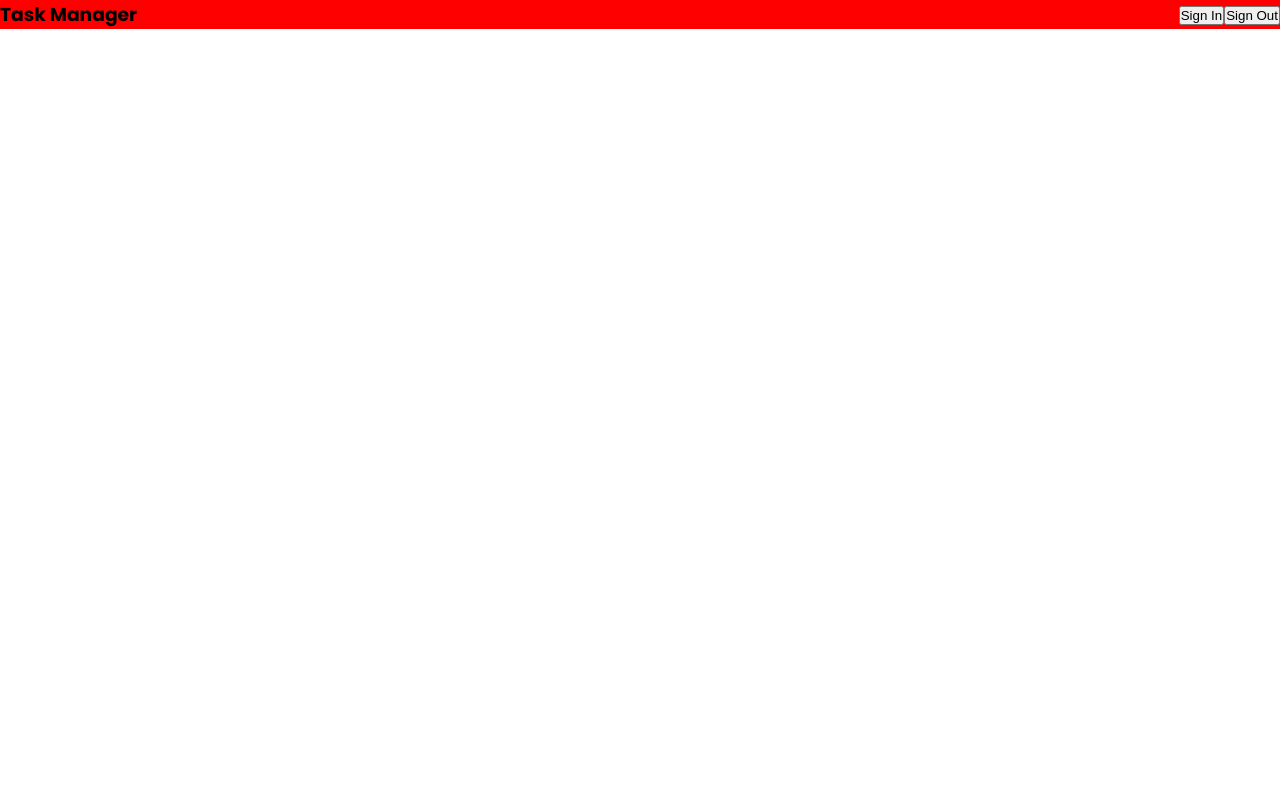
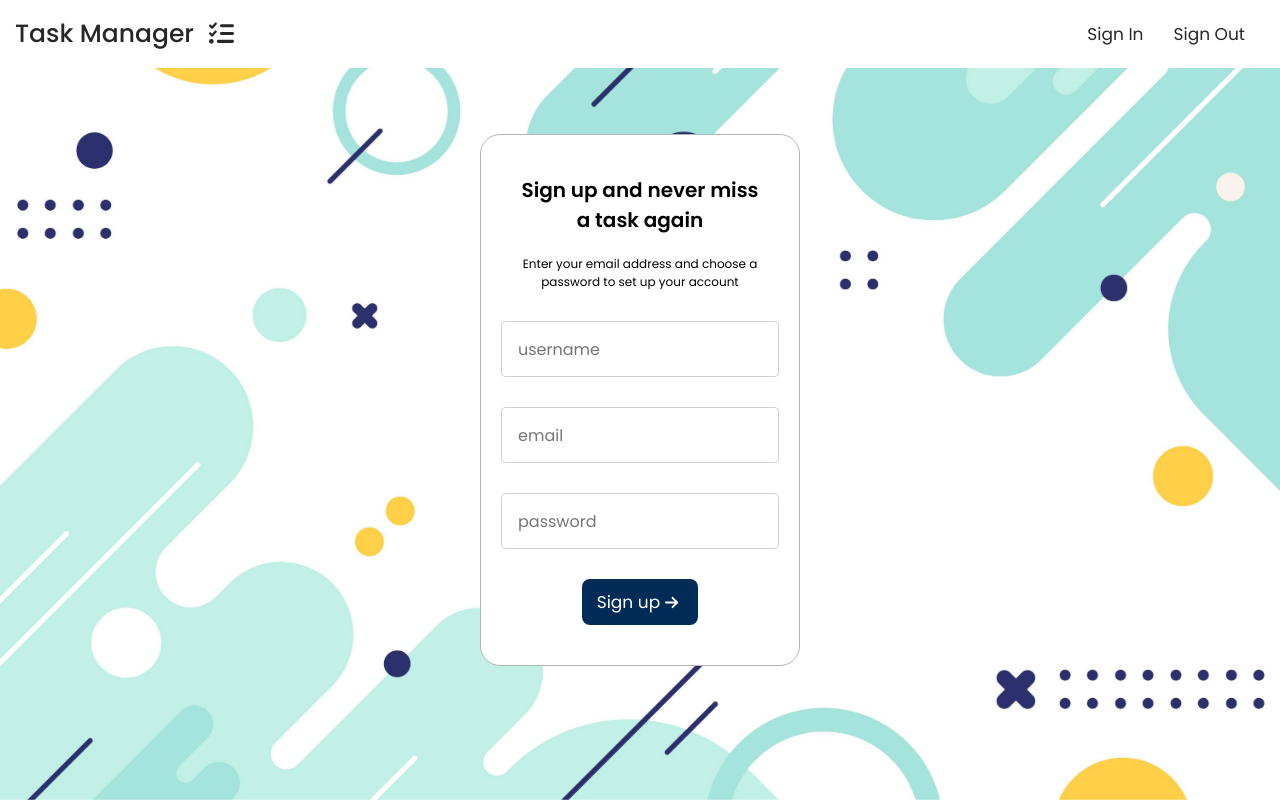
Before and after one commit to tathagat11/Task-Manager-MERN, a React (Vite) app in the folder client/: page / in a window 1280 px wide. Built offline with nearby package versions, Linux system fonts and the light colour scheme.

Commit message:
Sign up and background added

```diff
--- a/client/package.json
+++ b/client/package.json
@@ -10,6 +10,11 @@
     "preview": "vite preview"
   },
   "dependencies": {
+    "@fortawesome/fontawesome-svg-core": "^6.5.1",
+    "@fortawesome/free-brands-svg-icons": "^6.5.1",
+    "@fortawesome/free-regular-svg-icons": "^6.5.1",
+    "@fortawesome/free-solid-svg-icons": "^6.5.1",
+    "@fortawesome/react-fontawesome": "^0.2.0",
     "react": "^18.2.0",
     "react-dom": "^18.2.0",
     "sass": "^1.72.0"
--- a/client/src/App.jsx
+++ b/client/src/App.jsx
@@ -1,11 +1,16 @@
 import './App.css'
 import Header from './components/header/Header'
+import SignUp from './components/registration/SignUp'
+import Background from './components/background/Background'
 
 function App() {
 
   return (
     <>
     <Header/>
+    <Background/>
+      <SignUp/>
+
     </>
   )
 }
--- /dev/null
+++ b/client/src/components/background/Background.jsx
@@ -0,0 +1,12 @@
+import './Background.scss';
+
+
+const Background = () => {
+  return (
+    <div className="bgDiv">
+      <img src='background.jpg' className='bgImg'></img>
+    </div>
+  )
+}
+
+export default Background;
--- /dev/null
+++ b/client/src/components/background/Background.scss
@@ -0,0 +1,14 @@
+.bgDiv {
+    position: fixed;
+    top: 0;
+    left: 0;
+    width: 100%;
+    height: 100%;
+    z-index: -1;
+  }
+
+  .bgImg {
+    width: 100%;
+    height: 100%;
+    object-fit: cover; /* Ensure the image covers the entire background */
+  }
--- a/client/src/components/header/Header.jsx
+++ b/client/src/components/header/Header.jsx
@@ -1,11 +1,16 @@
-import './header.scss'
+import "./header.scss";
+import { FontAwesomeIcon } from "@fortawesome/react-fontawesome";
+
+import { faListCheck } from "@fortawesome/free-solid-svg-icons";
 
 const Header = () => {
   return (
     <div>
       <nav className="header">
         <div className="header__logo">
-          <h3>Task Manager</h3>
+          <h3>Task Manager
+          </h3>
+          <FontAwesomeIcon icon={faListCheck} className="header__logo__taskIcon"/>
         </div>
         <div className="header__buttons">
           <button>Sign In</button>
@@ -13,7 +18,7 @@ const Header = () => {
         </div>
       </nav>
     </div>
-  )
-}
+  );
+};
 
-export default Header
+export default Header;
--- a/client/src/components/header/header.scss
+++ b/client/src/components/header/header.scss
@@ -1,6 +1,38 @@
 .header {
+    width: 100%;
     display: flex;
     justify-content: space-between;
-    background-color: red;
+    background-color: white;
     align-items: center;
+    position: absolute;
+    flex-direction: row;
+    top: 0;
+    &__logo {
+        h3 {
+            color: #272727;
+            font-weight: 500;
+            padding: 15px;
+            font-size: 25px
+        };
+        &__taskIcon{
+            height: 25px;
+            color: #272727;
+            padding-left: 0px;
+            padding-top: 21px;
+        }
+        display: flex;
+        flex-direction: row;
+    }
+    &__buttons {
+        padding-right: 20px;
+        button {
+            padding: 5px 15px;
+            border: none;
+            background-color: transparent;
+            font-family: 'poppins';
+            color: #272727;
+            font-weight: 400;
+            font-size: 17px;
+        }
+    }
 }
--- /dev/null
+++ b/client/src/components/registration/SignUp.jsx
@@ -0,0 +1,39 @@
+import { FontAwesomeIcon } from "@fortawesome/react-fontawesome";
+import "./registration.scss";
+import { faArrowRight } from "@fortawesome/free-solid-svg-icons";
+import Background from "../background/Background";
+
+const SignUp = () => {
+  return (
+    <>
+
+      <div className="signup-form">
+        <div className="signup-form__form-group">
+          <div className="mainText">Sign up and never miss a task again</div>
+          <div className="subText">Enter your email address and choose a password to set up your account</div>
+          <div className="field">
+          <input type="text" placeholder="username" />
+          </div>
+          <div className="field"><input type="email" name="Enter Email" placeholder="email" id="" />
+          </div>
+          <div className="field">
+          <input
+            type="password"
+            name="Enter Password"
+            placeholder="password"
+            id=""
+          />
+          </div>
+          <div className="signUpButton">
+          <button>
+            Sign up
+            <FontAwesomeIcon icon={faArrowRight} className="signUpIcon"/>
+          </button>
+          </div>
+        </div>
+      </div>
+    </>
+  );
+};
+
+export default SignUp;
--- /dev/null
+++ b/client/src/components/registration/registration.scss
@@ -0,0 +1,99 @@
+.signup-form {
+  width: 100%;
+  height: 100vh;
+  display: flex;
+  align-items: center;
+  justify-content: center;
+
+  &__form-group {
+    background-color: white;
+    width: 25%;
+    min-width: 300px;
+    display: flex;
+    flex-direction: column;
+    border: 1px solid #b3b3b3;
+    border-radius: 20px;
+    padding: 20px;
+  }
+
+  .signUpButton {
+    padding-top: 10px;
+    width: 100%;
+    display: flex;
+    flex-direction: row;
+    justify-content: center;
+  }
+
+  button {
+    color: white;
+    padding: 10px 15px;
+    margin: 20px;
+    font-size: 17px;
+    font-family: "poppins", sans-serif;
+    background-color: #002c57;
+    border: none;
+    border-radius: 8px;
+    align-items: center;
+    display: flex;
+    flex-direction: row;
+    justify-content: space-between;
+  }
+
+  button:hover{
+    color: #002c57;
+    background-color: white;
+    border: 1px solid #002c57;
+  }
+  .signUpIcon {
+    height: 15px;
+    padding: 5px 5px;
+  }
+}
+
+.mainText {
+  font-weight: 600;
+  font-size: 20px;
+  text-align: center;
+  margin: 20px;
+}
+
+.subText {
+  font-size: 12px;
+  text-align: center;
+}
+
+.field {
+  width: 100%;
+  height: 56px;
+  border-radius: 4px;
+  margin-top: 30px;
+  position: relative;
+  background-color: rgba(255, 255, 255, 0.3);
+  transition: 0.3s all;
+}
+
+.field input {
+  width: 100%;
+  height: 56px;
+  position: relative;
+  padding: 0px 16px;
+  border: none;
+  border-radius: 4px;
+  font-family: "poppins", sans-serif;
+  font-size: 16px;
+  font-weight: 400;
+  line-height: normal;
+  background-color: transparent;
+  color: #282828;
+  outline: none;
+  border: 1px solid rgb(209, 209, 209);
+  box-shadow: 0px 4px 20px 0px transparent;
+  transition: 0.3s background-color ease-in-out, 0.3s box-shadow ease-in-out,
+    0.1s padding ease-in-out;
+}
+.field input:hover {
+  border: 1px solid #767676;
+}
+.field input:focus {
+  border: 2px solid #002c57;
+}
```
Also changed, not shown: client/public/background.jpg (added), client/src/components/registration/SignIn.jsx (added), 1 other file (tests, documents, lock files or other folders).
